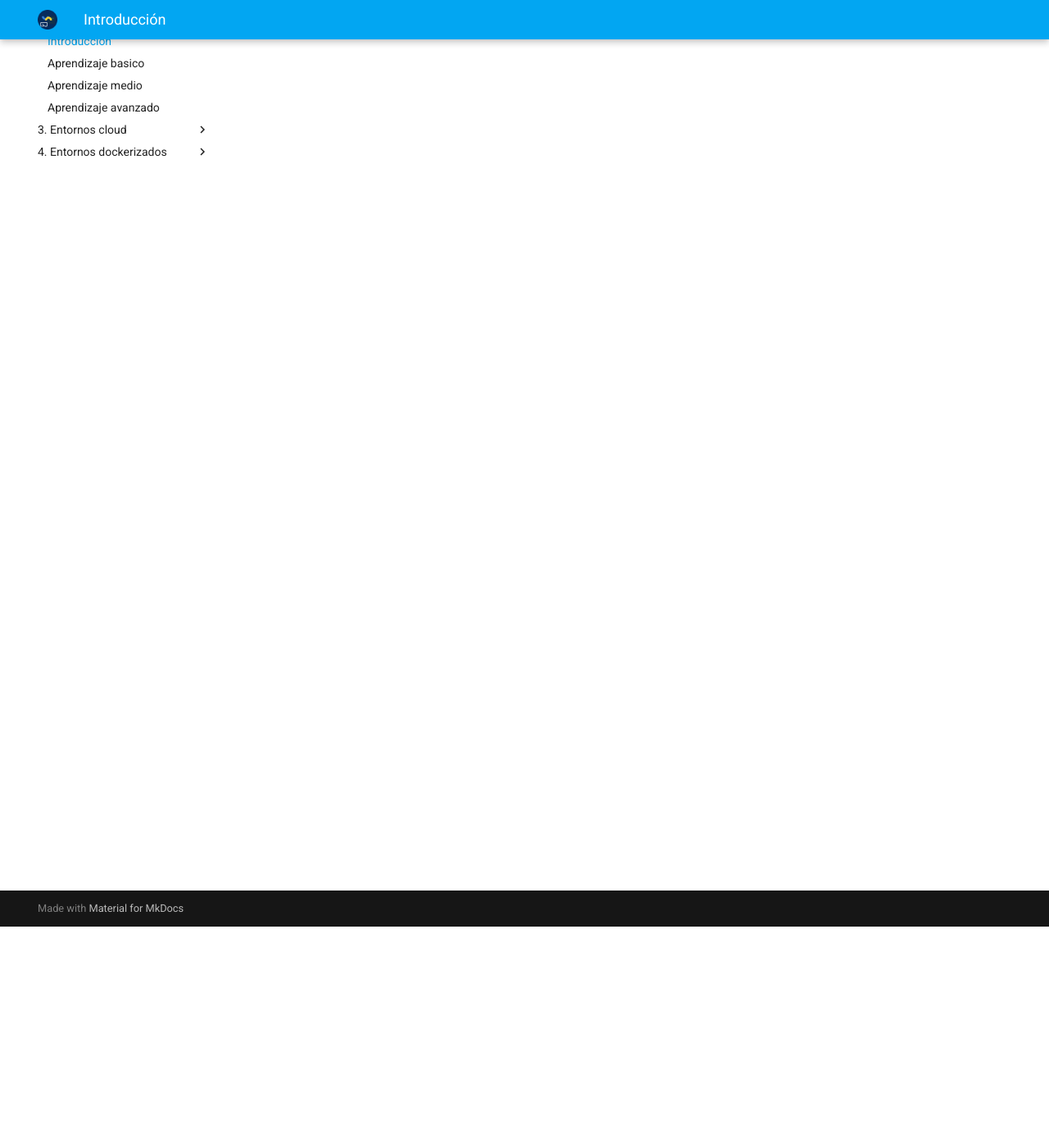
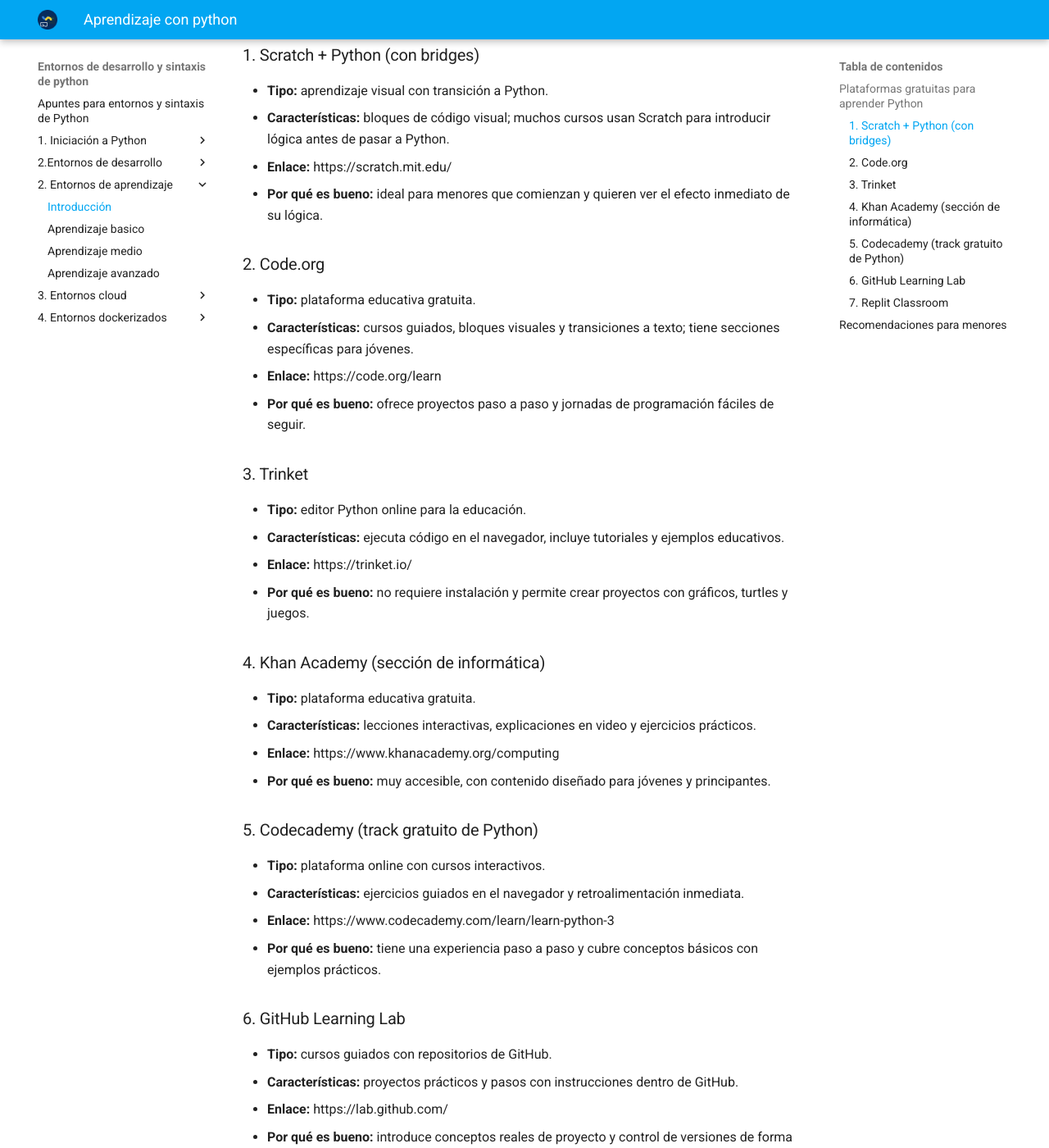
Before and after one commit to sever8a/esp, an MkDocs documentation site: the page built from docs/aprendizaje/introduccion.md, in a window 1280 px wide and 1400 px high, scrolled down 270 px. Shown: the whole window at 82% size. Built offline with MkDocs 1.6.1 and Material for MkDocs 9.7.7, drawn with Linux system fonts in a browser that asks for light colours; nearby versions of some CDN libraries; library files that are not in the unit come from our copies; some of the changed text lies outside the part shown.

Commit message:
Completo contenidos faltos.

```diff
--- a/docs/aprendizaje/introduccion.md
+++ b/docs/aprendizaje/introduccion.md
@@ -6,3 +6,57 @@
     - Jose Robledano
 date: 2026-07-28
 ---
+
+# Aprender Python para niños y menores
+
+Aquí encontrarás plataformas gratuitas y guiadas para que niños y adolescentes aprendan Python con proyectos paso a paso.
+
+## Plataformas gratuitas para aprender Python
+
+### 1. Scratch + Python (con bridges)
+- **Tipo:** aprendizaje visual con transición a Python.
+- **Características:** bloques de código visual; muchos cursos usan Scratch para introducir lógica antes de pasar a Python.
+- **Enlace:** https://scratch.mit.edu/
+- **Por qué es bueno:** ideal para menores que comienzan y quieren ver el efecto inmediato de su lógica.
+
+### 2. Code.org
+- **Tipo:** plataforma educativa gratuita.
+- **Características:** cursos guiados, bloques visuales y transiciones a texto; tiene secciones específicas para jóvenes.
+- **Enlace:** https://code.org/learn
+- **Por qué es bueno:** ofrece proyectos paso a paso y jornadas de programación fáciles de seguir.
+
+### 3. Trinket
+- **Tipo:** editor Python online para la educación.
+- **Características:** ejecuta código en el navegador, incluye tutoriales y ejemplos educativos.
+- **Enlace:** https://trinket.io/
+- **Por qué es bueno:** no requiere instalación y permite crear proyectos con gráficos, turtles y juegos.
+
+### 4. Khan Academy (sección de informática)
+- **Tipo:** plataforma educativa gratuita.
+- **Características:** lecciones interactivas, explicaciones en video y ejercicios prácticos.
+- **Enlace:** https://www.khanacademy.org/computing
+- **Por qué es bueno:** muy accesible, con contenido diseñado para jóvenes y principantes.
+
+### 5. Codecademy (track gratuito de Python)
+- **Tipo:** plataforma online con cursos interactivos.
+- **Características:** ejercicios guiados en el navegador y retroalimentación inmediata.
+- **Enlace:** https://www.codecademy.com/learn/learn-python-3
+- **Por qué es bueno:** tiene una experiencia paso a paso y cubre conceptos básicos con ejemplos prácticos.
+
+### 6. GitHub Learning Lab
+- **Tipo:** cursos guiados con repositorios de GitHub.
+- **Características:** proyectos prácticos y pasos con instrucciones dentro de GitHub.
+- **Enlace:** https://lab.github.com/
+- **Por qué es bueno:** introduce conceptos reales de proyecto y control de versiones de forma sencilla.
+
+### 7. Replit Classroom
+- **Tipo:** entorno online educativo.
+- **Características:** permite crear clases, compartir ejercicios y ejecutar Python en el navegador.
+- **Enlace:** https://replit.com/classrooms
+- **Por qué es bueno:** profesores y alumnos pueden trabajar con proyectos guiados desde una cuenta gratuita.
+
+## Recomendaciones para menores
+- Comenzar con proyectos sencillos: dibujos con `turtle`, juegos de texto, historias interactivas.
+- Elegir recursos visuales antes de pasar a código puro.
+- Usar plataformas que ofrecen feedback inmediato y pasos guiados.
+- Consultar siempre recursos oficiales y seguros para menores.
```
